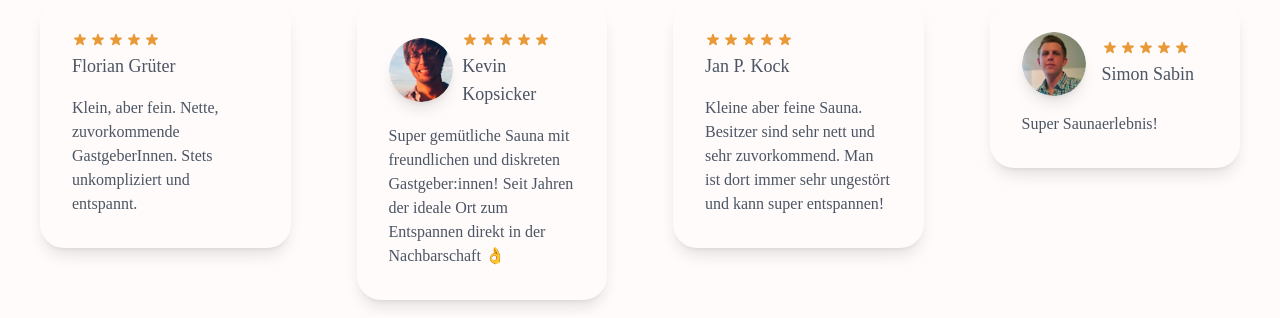
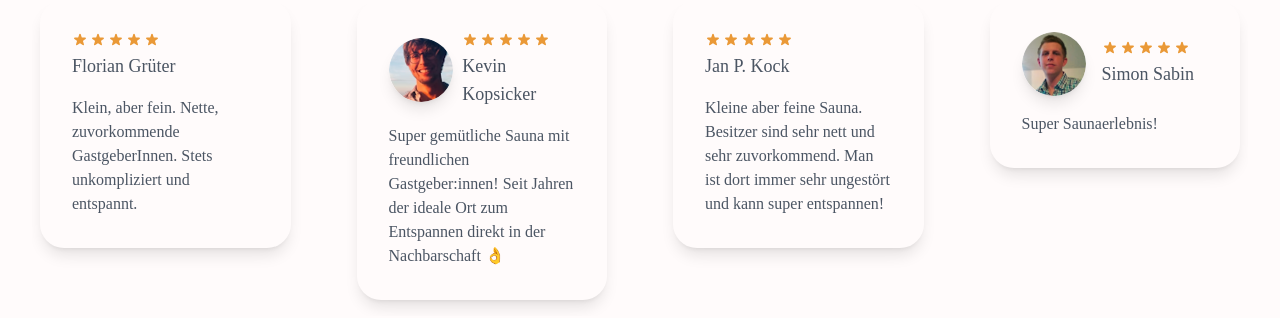
Before and after one commit to Schmedu/BanjaOs, a Next.js app: page / in a window 1280 px wide. Shown: the part 2420-2738 px from the top of the page. Built offline with nearby package versions, Linux system fonts and the light colour scheme; a web font is replaced by a local one.

Commit message:
changed one testimonial

```diff
--- a/components/testimonials.tsx
+++ b/components/testimonials.tsx
@@ -15,7 +15,7 @@ const testimonials = [
     {
         name: 'Kevin Kopsicker',
         rating: 5,
-        text: "Super gemütliche Sauna mit freundlichen und diskreten Gastgeber:innen! Seit Jahren der ideale Ort zum Entspannen direkt in der Nachbarschaft 👌",
+        text: "Super gemütliche Sauna mit freundlichen Gastgeber:innen! Seit Jahren der ideale Ort zum Entspannen direkt in der Nachbarschaft 👌",
         img: "kevin-kopsicker.png",
     },
     {
```
